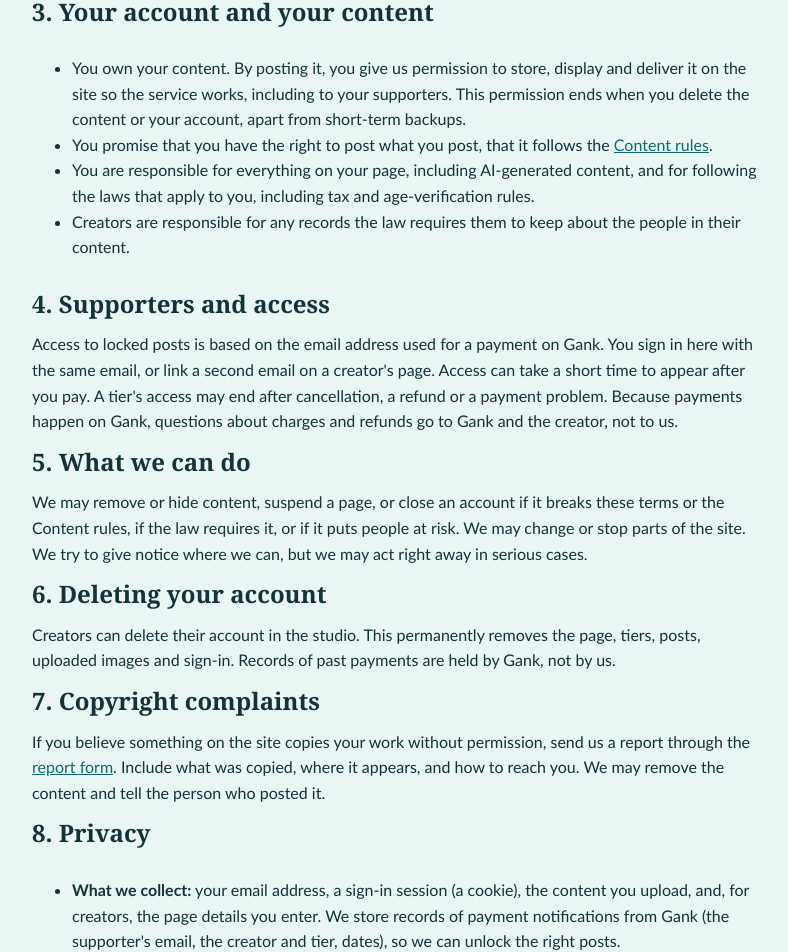
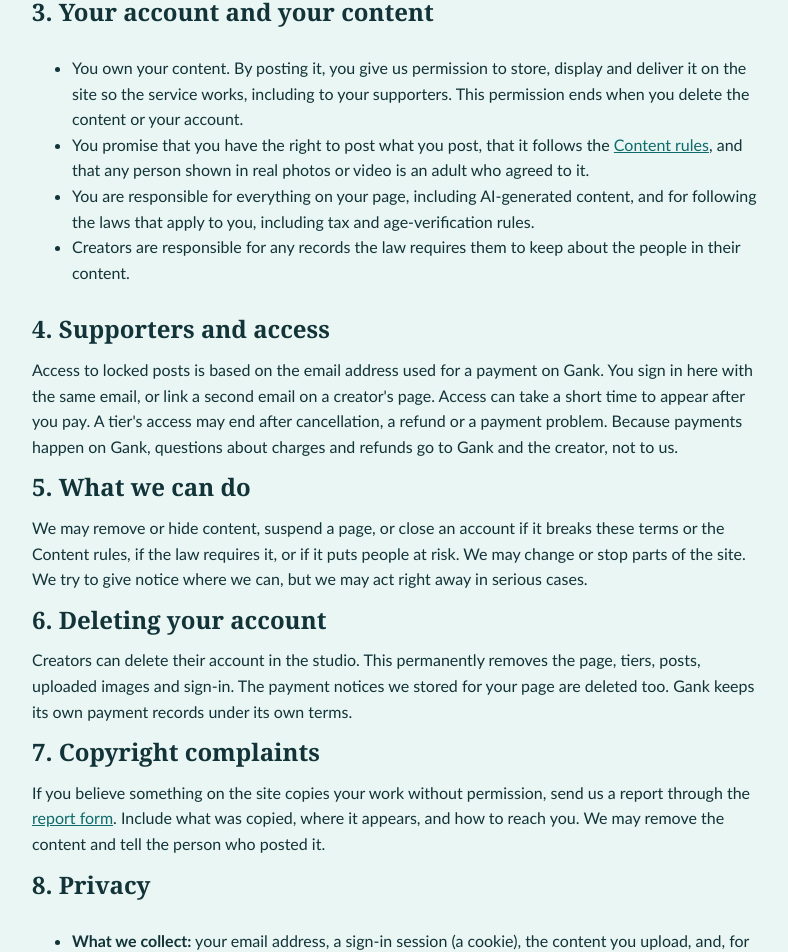
Before and after one commit to otterly-adorable-21/otter-oyster, a Next.js app: page /terms in a window 1280 px wide. Shown: the part 651-1603 px from the top of the page, without its empty margins (244-1032 px from the left). Built offline with nearby package versions, Linux system fonts and the light colour scheme; no server answers.

Commit message:
Update page.tsx

```diff
--- a/src/app/terms/page.tsx
+++ b/src/app/terms/page.tsx
@@ -23,8 +23,8 @@ export default function Terms() {
 
       <h2>3. Your account and your content</h2>
       <ul>
-        <li>You own your content. By posting it, you give us permission to store, display and deliver it on the site so the service works, including to your supporters. This permission ends when you delete the content or your account, apart from short-term backups.</li>
-        <li>You promise that you have the right to post what you post, that it follows the <Link href="/rules">Content rules</Link>.</li>
+        <li>You own your content. By posting it, you give us permission to store, display and deliver it on the site so the service works, including to your supporters. This permission ends when you delete the content or your account.</li>
+        <li>You promise that you have the right to post what you post, that it follows the <Link href="/rules">Content rules</Link>, and that any person shown in real photos or video is an adult who agreed to it.</li>
         <li>You are responsible for everything on your page, including AI-generated content, and for following the laws that apply to you, including tax and age-verification rules.</li>
         <li>Creators are responsible for any records the law requires them to keep about the people in their content.</li>
       </ul>
@@ -36,14 +36,14 @@ export default function Terms() {
       <p>We may remove or hide content, suspend a page, or close an account if it breaks these terms or the Content rules, if the law requires it, or if it puts people at risk. We may change or stop parts of the site. We try to give notice where we can, but we may act right away in serious cases.</p>
 
       <h2>6. Deleting your account</h2>
-      <p>Creators can delete their account in the studio. This permanently removes the page, tiers, posts, uploaded images and sign-in. Records of past payments are held by Gank, not by us.</p>
+      <p>Creators can delete their account in the studio. This permanently removes the page, tiers, posts, uploaded images and sign-in. The payment notices we stored for your page are deleted too. Gank keeps its own payment records under its own terms.</p>
 
       <h2>7. Copyright complaints</h2>
       <p>If you believe something on the site copies your work without permission, send us a report through the <Link href="/report">report form</Link>{CONTACT_EMAIL ? <> or at {CONTACT_EMAIL}</> : null}. Include what was copied, where it appears, and how to reach you. We may remove the content and tell the person who posted it.</p>
 
       <h2>8. Privacy</h2>
       <ul>
-        <li><strong>What we collect:</strong> your email address, a sign-in session (a cookie), the content you upload, and, for creators, the page details you enter. We store records of payment notifications from Gank (the supporter&apos;s email, the creator and tier, dates), so we can unlock the right posts.</li>
+        <li><strong>What we collect:</strong> your email address, a sign-in session (a cookie), the content you upload, and, for creators, the page details you enter. We store the payment notices Gank sends us (the supporter&apos;s email, the creator and tier, dates, and the rest of the notice), so we can unlock the right posts. If you send a report, we store it, along with your email if you give one.</li>
         <li><strong>Cookies:</strong> we use a sign-in cookie and small cookies that remember your age confirmation and your &quot;hide 18+ posts&quot; choice. We do not use advertising cookies.</li>
         <li><strong>What we do with it:</strong> run the site, unlock posts, send sign-in emails, prevent abuse, and answer reports. We do not sell your information.</li>
         <li><strong>Who sees it:</strong> email delivery and hosting services that help us run the site, and authorities when the law requires it. Creators do not see their supporters&apos; email addresses through this site.</li>
```
